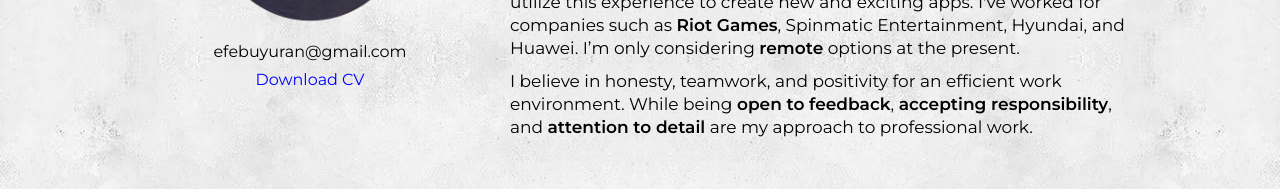
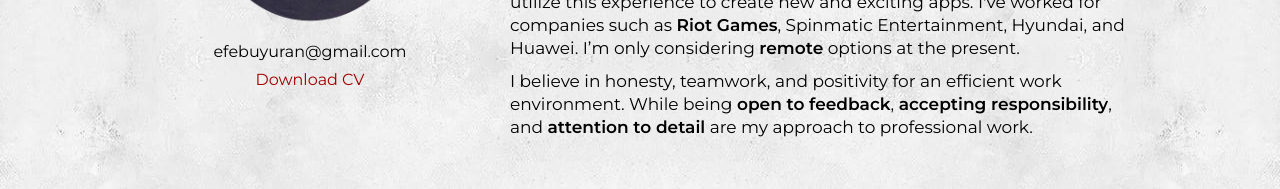
Before and after one commit to ebuyuran/eb-v3, a React (Create React App) app: page / in a window 1280 px wide. Shown: the part 317-506 px from the top of the page. Built offline with nearby package versions, Linux system fonts and the light colour scheme.

Commit message:
cv and link color change

```diff
--- a/src/App.sass
+++ b/src/App.sass
@@ -51,7 +51,7 @@ header
       font-weight: 400
 
     a
-      color: blue
+      color: #a30101
       text-decoration: none
 
   .welcome-message
```
Also changed, not shown: 1 other file (tests, documents, lock files or other folders).
